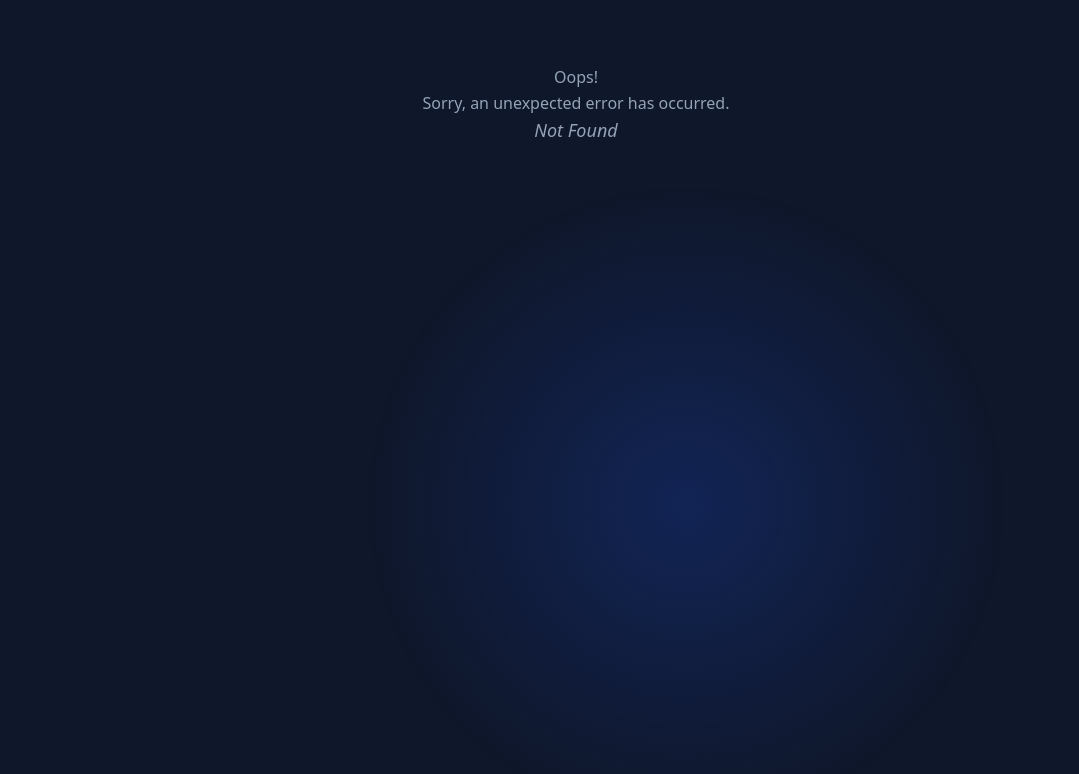
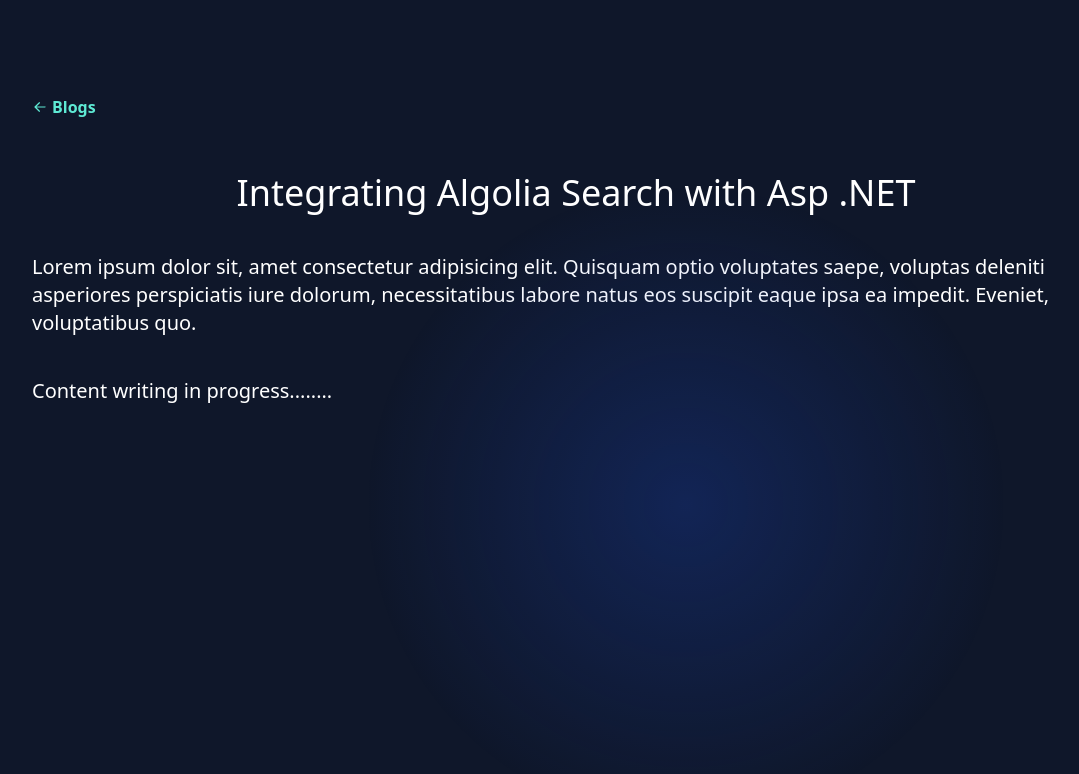
Before and after one commit to ismaelmiah/Portfolio-v2, a React (Create React App) app: page /blogs/integrating-algolia-search-asp-net in a window 1280 px wide. Before the commit this address had no page. Shown: the top 774 px of the page, without its empty margins (64-1143 px from the left). Built offline with nearby package versions, Linux system fonts and the light colour scheme.

Commit message:
Blog component added

```diff
--- /dev/null
+++ b/src/Components/Blog/Item/algolia-search.jsx
@@ -0,0 +1,48 @@
+import { Link } from "react-router-dom";
+
+const AlgoliaSearchIntegration = () => {
+  return (
+    <>
+      <div className="mx-auto min-h-screen max-w-screen-xl px-6 py-12 font-sans md:px-12 md:py-20 lg:px-24 lg:py-0">
+        <div className="lg:py-24">
+          <Link
+            className="group mb-2 inline-flex items-center font-semibold leading-tight text-teal-300"
+            to="/blogs"
+          >
+            <svg
+              xmlns="http://www.w3.org/2000/svg"
+              viewBox="0 0 20 20"
+              fill="currentColor"
+              className="mr-1 h-4 w-4 rotate-180 transition-transform group-hover:-translate-x-2"
+              aria-hidden="true"
+            >
+              <path
+                fillRule="evenodd"
+                d="M3 10a.75.75 0 01.75-.75h10.638L10.23 5.29a.75.75 0 111.04-1.08l5.5 5.25a.75.75 0 010 1.08l-5.5 5.25a.75.75 0 11-1.04-1.08l4.158-3.96H3.75A.75.75 0 013 10z"
+                clipRule="evenodd"
+              ></path>
+            </svg>
+            Blogs
+          </Link>
+
+          <div className="mt-12 w-full border-collapse text-left">
+            <h3 className="text-4xl text-center text-white font-light mb-10 hover:italic">
+              Integrating Algolia Search with Asp .NET
+            </h3>
+            <p className="text-xl text-white">
+              Lorem ipsum dolor sit, amet consectetur adipisicing elit. Quisquam
+              optio voluptates saepe, voluptas deleniti asperiores perspiciatis
+              iure dolorum, necessitatibus labore natus eos suscipit eaque ipsa
+              ea impedit. Eveniet, voluptatibus quo.
+            </p>
+            <p className="mt-10 text-xl text-white">
+              Content writing in progress........
+            </p>
+          </div>
+        </div>
+      </div>
+    </>
+  );
+};
+
+export default AlgoliaSearchIntegration;
```
Also changed, not shown: src/App.js (+25 -7 lines).
